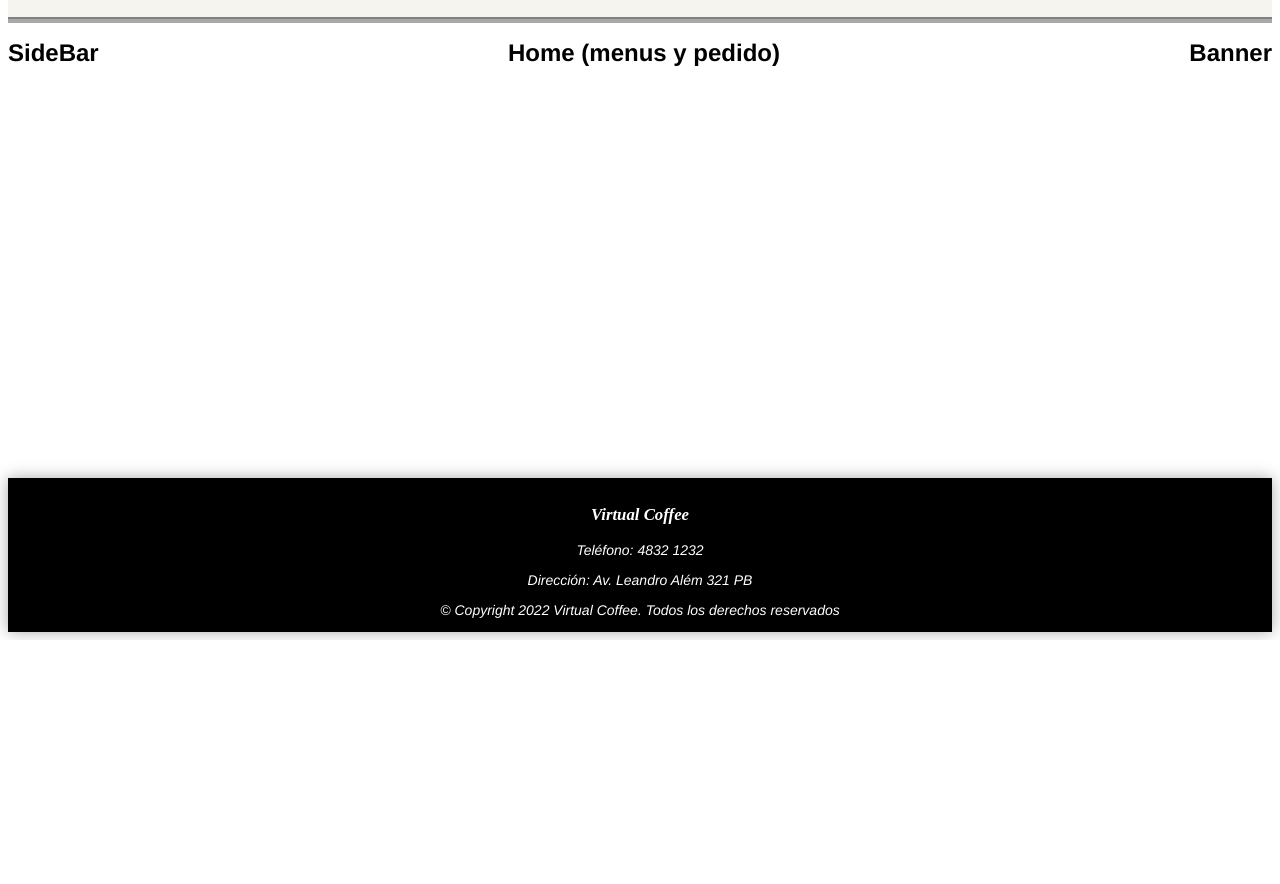
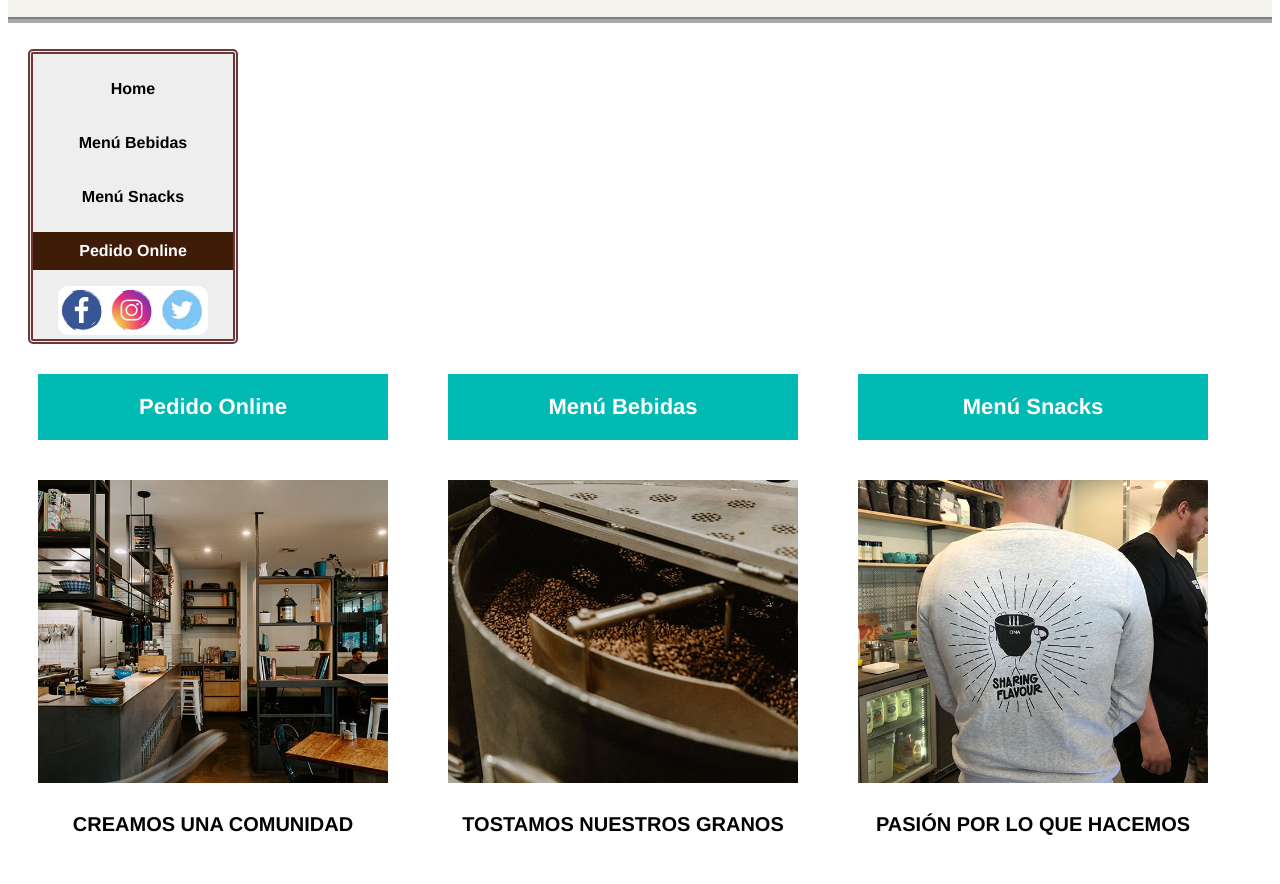
Before and after one commit to rs08ucema/virtual_coffee_fe_2022, a Vue app: page / in a window 1280 px wide. Shown: the part 160-1044 px from the top of the page. Before the commit the page ends 800 px from the top, so only its background shows below. Built offline with nearby package versions, Linux system fonts and the light colour scheme.

Commit message:
upload changes been done during the lesson

```diff
--- a/src/components/BeverageMenu.vue
+++ b/src/components/BeverageMenu.vue
@@ -6,12 +6,11 @@
     </div>
 
     <div class="products-container">
-      <!-- Here uncomment this code and dig in -->
-<!--      <MenuProduct v-for="(product, index) in products" v-bind:key="index"-->
-<!--                   v-bind:name="product.name"-->
-<!--                   v-bind:image="product.image"-->
-<!--                   v-bind:description="product.description"-->
-<!--      />-->
+      <MenuProduct v-for="(product, index) in products" v-bind:key="index"
+                   v-bind:name="product.name"
+                   v-bind:image="product.image"
+                   v-bind:description="product.description"
+      />
     </div>
 
     <div class="menu-footer">
@@ -21,17 +20,17 @@
 </template>
 
 <script>
-// import MenuProduct from "@/components/MenuProduct";
-// import {beverageProducts} from "@/assets/js/products";
+import MenuProduct from "@/components/MenuProduct";
+import {beverageProducts} from "@/assets/js/products";
 
 export default {
   name: "BeverageMenu",
-  // components: {MenuProduct},
+  components: {MenuProduct},
   data () {
     return {
       title: "Menú de Bebidas",
       textFooter: "Conocé nuestro estilo",
-      // products: beverageProducts
+      products: beverageProducts
     }
   },
 }
--- a/src/components/Home.vue
+++ b/src/components/Home.vue
@@ -31,7 +31,6 @@ export default {
 }
 </script>
 
-<!-- Add "scoped" attribute to limit CSS to this component only -->
 <style scoped>
 @import "../assets/css/home.css";
 
--- a/src/components/SnackMenu.vue
+++ b/src/components/SnackMenu.vue
@@ -6,11 +6,10 @@
     </div>
 
     <div class="products-container">
-      <!-- Here uncomment this code and dig in -->
-<!--      <MenuProduct v-for="(product, index) in products" v-bind:key="index"-->
-<!--                   v-bind:name="product.name"-->
-<!--                   v-bind:image="product.image"-->
-<!--                   v-bind:description="product.description"-->
+      <MenuProduct v-for="(product, index) in products" v-bind:key="index"
+                   v-bind:name="product.name"
+                   v-bind:image="product.image"
+                   v-bind:description="product.description"
       />
     </div>
 
@@ -21,17 +20,17 @@
 </template>
 
 <script>
-// import MenuProduct from "@/components/MenuProduct";
-// import {snacksProducts} from "@/assets/js/products";
+import MenuProduct from "@/components/MenuProduct";
+import {snacksProducts} from "@/assets/js/products";
 
 export default {
   name: "SnackMenu",
-  // components: {MenuProduct},
+  components: {MenuProduct},
   data () {
     return {
       title: "Menú de Snacks",
       textFooter: "Conocé nuestro estilo",
-      // products: snacksProducts
+      products: snacksProducts
     }
   }
 }
--- a/src/views/HomeView.vue
+++ b/src/views/HomeView.vue
@@ -4,24 +4,20 @@
 
     <div id="home-container">
       <div>
-        <h2>SideBar</h2>
-        <!-- Here SideBar Component add the event listener as well-->
-        <!-- How to use emit https://vuejs.org/guide/components/events.html#emitting-and-listening-to-events -->
+        <!-- Notar que tanto v-on:custom-event como @custom-event son sinonimos -->
+        <SideBar v-on:menuEvent="showMenuOptionSelected"/>
       </div>
 
       <div>
-        <h2>Home (menus y pedido)</h2>
-        <!-- Here Home v-if="menu.home" add the event listener as well-->
-
-        <!-- Also here add our Menu Options with the show conditions-->
-        <!-- BeverageMenu -->
-        <!-- SnackMenu -->
-        <!-- OrderOnline -->
+        <!-- Notar que tanto v-on:custom-event como @custom-event son sinonimos -->
+        <Home v-if="menu.home" @menu-event="showMenuOptionSelected"/>
+        <BeverageMenu v-if="menu.beverage"/>
+        <SnackMenu v-if="menu.snacks"/>
+        <OrderOnline v-if="menu.order"/>
       </div>
 
       <div id="div-banner">
-        <h2>Banner</h2>
-        <!-- Here Banner -->
+        <Banner/>
       </div>
     </div>
 
@@ -32,21 +28,24 @@
 <script>
 import Header from "@/components/Header";
 import Footer from "@/components/Footer";
-// import BeverageMenu, SnackMenu, OrderOnline
-// import Banner
-// import here SideBar and Home
+import Banner from "@/components/Banner";
+import SideBar from "@/components/SideBar";
+import Home from "@/components/Home";
+import BeverageMenu from "@/components/BeverageMenu";
+import SnackMenu from "@/components/SnackMenu";
+import OrderOnline from "@/components/OrderOnline";
 
 export default {
   name: "HomeView",
   components: {
     Header,
     Footer,
-    // SideBar,
-    // Home,
-    // Banner,
-    // BeverageMenu,
-    // SnackMenu,
-    // OrderOnline
+    SideBar,
+    Banner,
+    Home,
+    BeverageMenu,
+    SnackMenu,
+    OrderOnline
   },
   data() {
     return {
```
